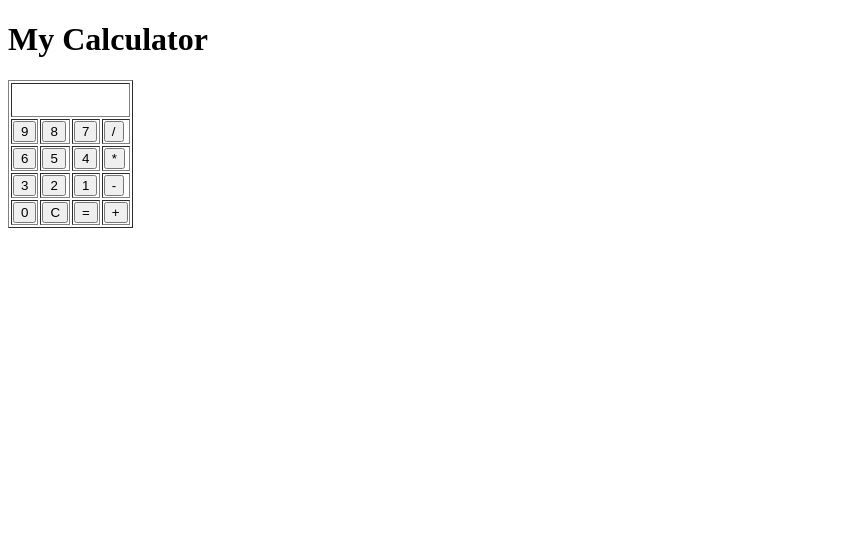
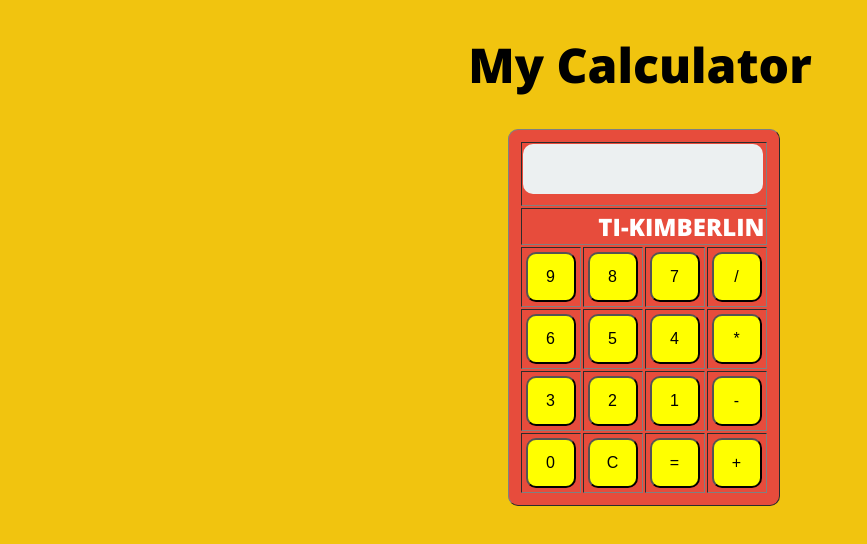
Before and after one commit to klazogonzales/html-javascript-calculator, a plain HTML site: page index.html in a window 1280 px wide. Shown: the whole page, without its empty margins (0-867 px from the left). Drawn offline with nearby package versions, Linux system fonts and the light colour scheme.

Commit message:
added styling

```diff
--- a/index.html
+++ b/index.html
@@ -2,6 +2,7 @@
 <html>
     <head>
         <title>My Calculator</title>
+        <link href="https://fonts.googleapis.com/css?family=Open+Sans:800|VT323" rel="stylesheet">
         <link rel= "stylesheet" href="style.css" type="text/css"/>
     </head>
     <body>
@@ -9,7 +10,10 @@
         <div id="keypad">
            <table border>
                <tr>
-                   <td colspan="4" id="display-bar" height="30px"></td>
+                   <td colspan="4" height="20px"><div id="display-bar"></div></td>
+               </tr>
+               <tr>
+                  <td colspan="4"><div id="calculator-brand">TI-KIMBERLIN</div></td>
                </tr>
                <tr>
                <td><input type="button" value="9" onclick="display(9)"/></td>
--- a/style.css
+++ b/style.css
@@ -0,0 +1,49 @@
+body{
+    background-color: #f1c40f
+}
+
+h1{
+    text-align: center;
+    font-family: 'Open Sans', sans-serif;
+    font-size: 3em;
+}
+
+#calculator-brand{
+    text-align: right;
+    color: white;
+    font-size: 1.5em;
+    font-family: 'Open Sans'
+}
+
+#keypad{
+    width: 265px;
+    margin-left: auto;
+    margin-right: auto;
+
+}
+
+table{
+    background-color: #e74c3c;
+    border-radius:10px;
+    padding:10px;
+}
+#display-bar{
+    background-color: #ecf0f1;
+    margin-bottom: 10px;
+    height:50px;
+    width:240px;
+    font-size:2em;
+    overflow: hidden;
+    white-space:nowrap;
+    border-radius: 10px;
+}
+
+input[type=button]{
+    background-color: yellow;
+    height: 50px;
+    width: 50px;
+    font-size: 1em;
+    border-radius:10px;
+    margin:3px;
+
+}
```
